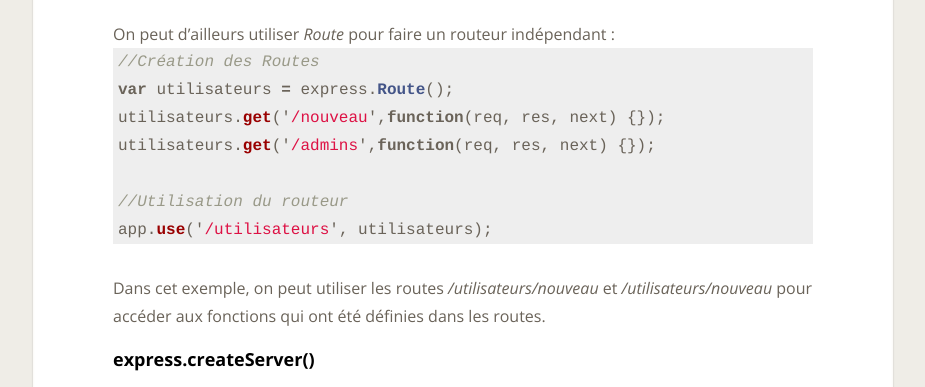
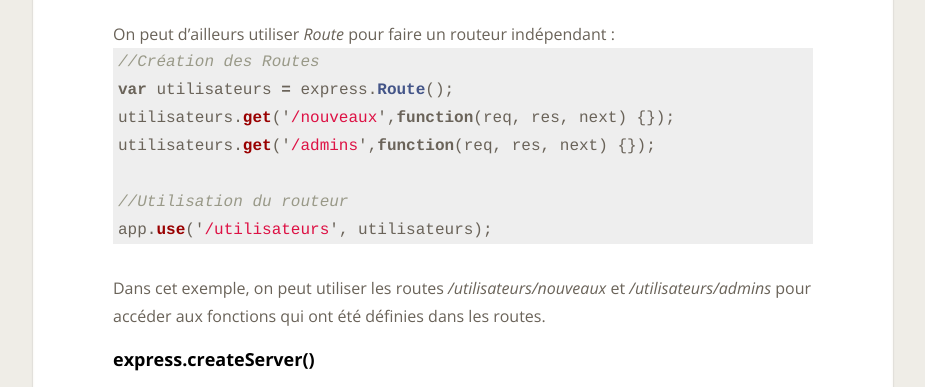
Before and after one commit to Toam/toam.fr, a Jekyll site: the page built from _posts/2014-04-12-express-4.markdown, in a window 1280 px wide and 900 px high, scrolled down 1599 px. Shown: the part 151-538 px from the top of the window, without its empty margins (177-1102 px from the left). Built offline with Jekyll 4.4.1, drawn with Linux system fonts in a browser that asks for light colours; nearby versions of some CDN libraries; comment, search, counter and statistics services are not loaded.

Commit message:
Correction

```diff
--- a/_posts/2014-04-12-express-4.markdown
+++ b/_posts/2014-04-12-express-4.markdown
@@ -79,14 +79,14 @@
 {% highlight js %}
 //Création des Routes
 var utilisateurs = express.Route();
-utilisateurs.get('/nouveau',function(req, res, next) {});
+utilisateurs.get('/nouveaux',function(req, res, next) {});
 utilisateurs.get('/admins',function(req, res, next) {});
 
 //Utilisation du routeur
 app.use('/utilisateurs', utilisateurs);
 {% endhighlight %}
 
-Dans cet exemple, on peut utiliser les routes _/utilisateurs/nouveau_ et _/utilisateurs/nouveau_ pour accéder aux
+Dans cet exemple, on peut utiliser les routes _/utilisateurs/nouveaux_ et _/utilisateurs/admins_ pour accéder aux
 fonctions qui ont été définies dans les routes.
 
 ##### express.createServer()
```
